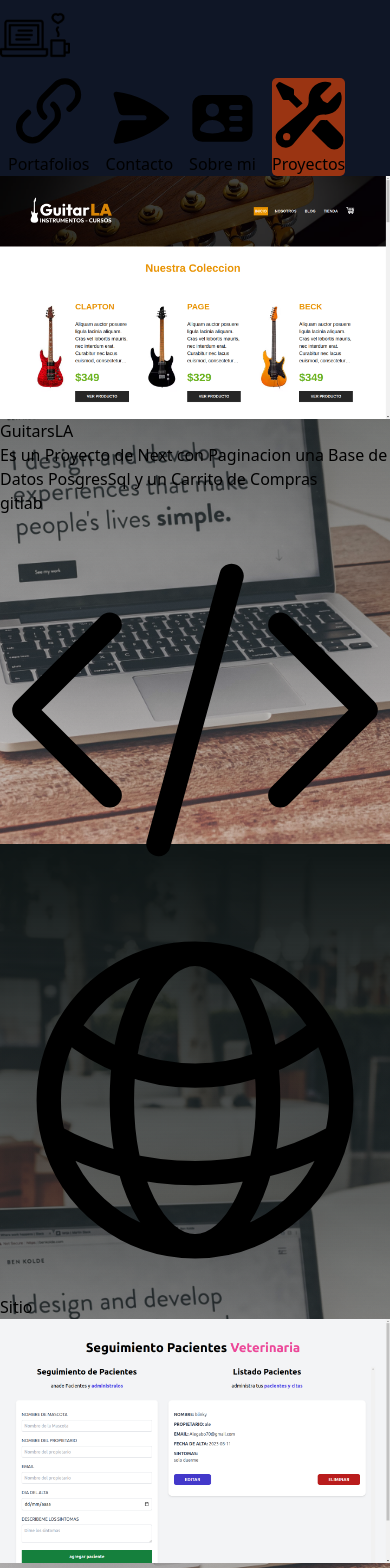
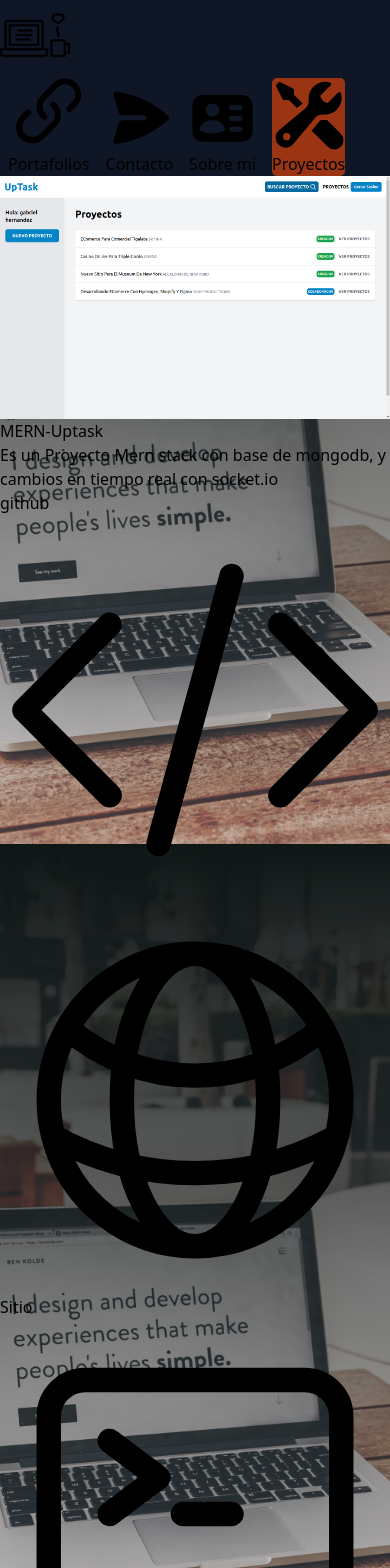
Before and after one commit to Gabrel32/Portafolios_web, a Next.js app: page /Proyectos in a window 390 px wide. Shown: the top 1568 px of the page. Built offline with nearby package versions, Linux system fonts and the light colour scheme.

Commit message:
nuevo proyecto

```diff
--- a/components/Proyecto.jsx
+++ b/components/Proyecto.jsx
@@ -11,8 +11,8 @@ function Proyecto({e}) {
         <div className=' absolute inset-0 bg-gradient-to-b from-transparent via-transparent to-black hover:from-black '>
         <div className=' absolute inset-0 flex flex-col items-center justify-center px-9 text-center translate-y-[130%] group-hover:translate-y-0 transition-all '>
             <h1 className=' text-2xl md:text-3xl font-bold text-white mb-1 md:mb-2'>{e.Nombre}</h1>
-            <p className=' text-xl lg:text-lg italic text-white mb-2 md:mb-3'>{e.parrafo}</p>
-            <div className='flex gap-2 justify-evenly'>
+            <p className=' text-base lg:text-lg italic text-white mb-1 md:mb-2'>{e.parrafo}</p>
+            <div className='flex gap-2 justify-evenly mb-1'>
                 <Link href={e.linkGit} target='_blank' className='flex gap-1 items-center rounded-full py-2 px-5 text-lg capitalize text-gray-100 bg-orange-800 hover:bg-orange-900' >
                     {e.git}
                     <svg xmlns="http://www.w3.org/2000/svg" fill="none" viewBox="0 0 24 24" strokeWidth={1.5} stroke="currentColor" className="w-6 h-6">
@@ -26,7 +26,14 @@ function Proyecto({e}) {
                     </svg>
                     Sitio
                     </Link>}
+
             </div>
+            {e.linkBackend?.length && <Link href={e.linkBackend} target='_blank' className='flex rounded-full bg-sky-700 py-2 px-4 text-lg capitalize text-white'>
+                    <svg xmlns="http://www.w3.org/2000/svg" fill="none" viewBox="0 0 24 24" strokeWidth={1.5} stroke="currentColor" className="w-6 h-6">
+                    <path strokeLinecap="round" strokeLinejoin="round" d="M6.75 7.5l3 2.25-3 2.25m4.5 0h3m-9 8.25h13.5A2.25 2.25 0 0021 18V6a2.25 2.25 0 00-2.25-2.25H5.25A2.25 2.25 0 003 6v12a2.25 2.25 0 002.25 2.25z" />
+                    </svg>
+                    Backend
+                </Link>}
         </div>
         </div>
 
--- a/context/PortafoliosProvider.jsx
+++ b/context/PortafoliosProvider.jsx
@@ -23,15 +23,26 @@ function PortafoliosProvider({children}){
     }
 
     const Proyectos = [
+        // {
+        //     Nombre:"GuitarsLA",
+        //     id:0,
+        //     git:"gitlab",
+        //     dsp:"",
+        //     img:"guitarLa",
+        //     link:"https://next-guitarla.vercel.app/",
+        //     linkGit:"https://gitlab.com/Gabrel32/guitarla-next-a.git",
+        //     parrafo:"Es un Proyecto de Next con Paginacion una Base de Datos PosgresSql y un Carrito de Compras"
+        // },
         {
-            Nombre:"GuitarsLA",
+            Nombre:"MERN-Uptask",
             id:0,
-            git:"gitlab",
+            git:"github",
             dsp:"",
-            img:"guitarLa",
-            link:"https://next-guitarla.vercel.app/",
-            linkGit:"https://gitlab.com/Gabrel32/guitarla-next-a.git",
-            parrafo:"Es un Proyecto de Next con Paginacion una Base de Datos PosgresSql y un Carrito de Compras"
+            img:"mernUptask",
+            link:"https://mern-uptask.vercel.app/",
+            linkGit:"https://github.com/Gabrel32/Mern-uptask_frontend.git",
+            linkBackend:"https://github.com/Gabrel32/Mern-uptask_Backend.git",
+            parrafo:"Es un Proyecto Mern stack con base de mongodb, y cambios en tiempo real con socket.io "
         },
         {
             Nombre:"Control Veterinario",
@@ -131,7 +142,7 @@ function PortafoliosProvider({children}){
       ]
 
     const contacto = [
-        {Nombre:"Linkedin",id:1,link:"https://www.linkedin.com/in/gabriel-alejandro-herandez-rendiles-b4aa09267",img:"linkedin"},
+        {Nombre:"Linkedin",id:1,link:"https://www.linkedin.com/in/gabriel-hernandez-rendiles",img:"linkedin"},
         {Nombre:"Telegram",id:2,link:"https://t.me/Alegabo32",img:"telegram"},
         {Nombre:"Whatsapp",id:3,link:"https://wa.link/lc9cdm",img:"whatsapp"},
         // {Nombre:"Telegram",id:4,link:"",img:"Telegram"},
```
Also changed, not shown: public/imgProyectos/mernUptask.png (added).
